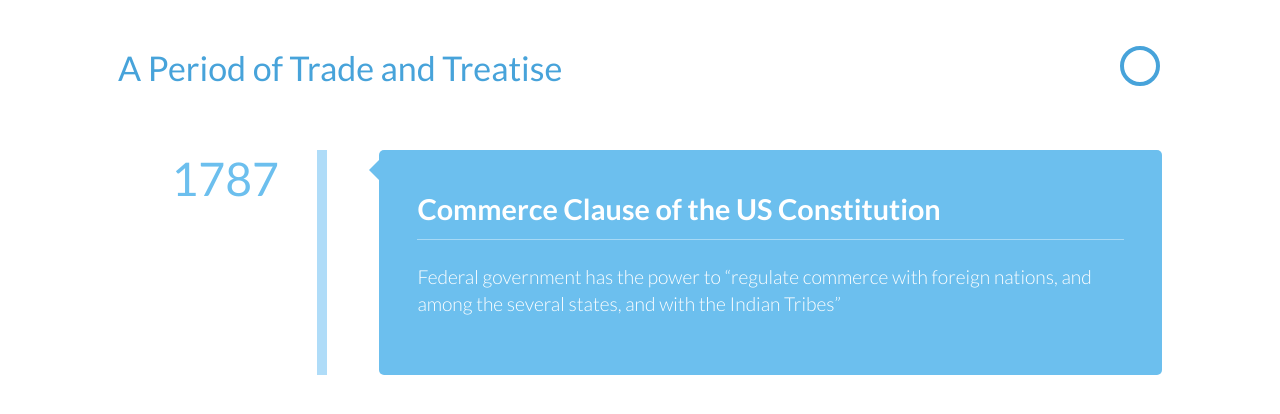
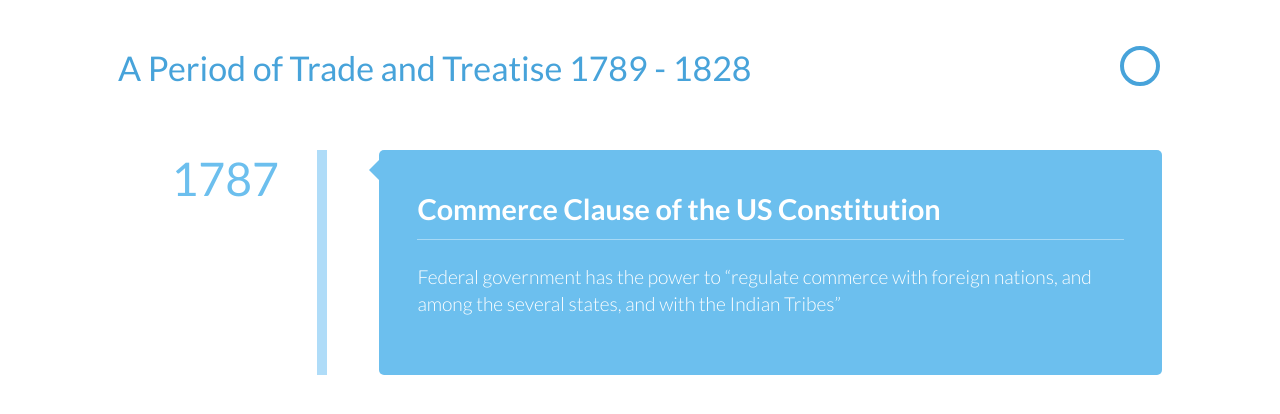
Before and after one commit to Sharabesh/espm, a Python web app: template templates/html/trade.html in a window 1280 px wide. Shown: the top 414 px of the page. Run offline with Jinja, Linux system fonts and the light colour scheme; the template is opened without the code that fills it, so the values that code supplies are empty.

Commit message:
Updated date

```diff
--- a/templates/html/trade.html
+++ b/templates/html/trade.html
@@ -17,7 +17,7 @@
 		<div class="container">
 			<header class="clearfix">
 
-				<h1>A Period of Trade and Treatise</h1>
+				<h1>A Period of Trade and Treatise 1789 - 1828</h1>
 				<nav>
 {#					<a href="#" class="icon-arrow-left" data-info="home">Home</a>#}
 					<a href="/removal" class="icon-arrow-right" data-info="Next Page">Removal and Reservation</a>
```
